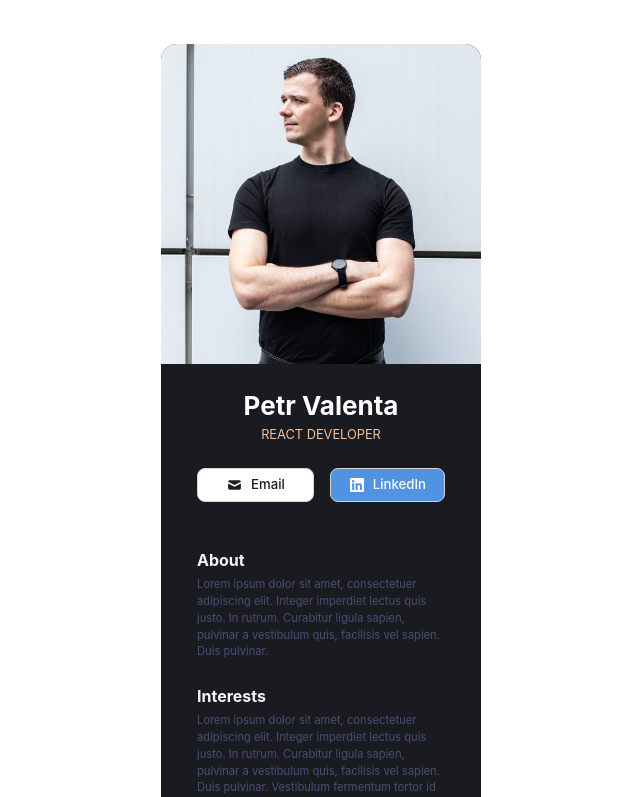
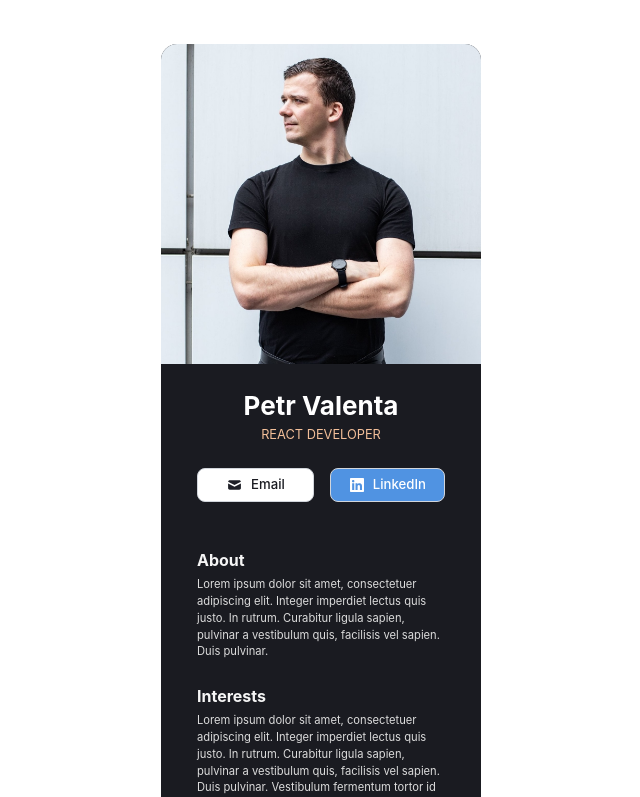
Before and after one commit to PetrValenta92/digital-business-card, a React (Vite) app: page / in a window 1280 px wide. Shown: the top 797 px of the page, without its empty margins (319-959 px from the left). Built offline with nearby package versions, Linux system fonts and the light colour scheme.

Commit message:
Update index.css

```diff
--- a/src/index.css
+++ b/src/index.css
@@ -12,6 +12,13 @@
   text-rendering: optimizeLegibility;
   -webkit-font-smoothing: antialiased;
   -moz-osx-font-smoothing: grayscale;
+}
+
+@media (prefers-color-scheme: light) {
+  :root {
+    color: rgba(220, 220, 220, 1);
+    background-color: #ffffff;
+  }
 }
 
 /* RESET */
@@ -66,10 +73,3 @@ p {
   font-size: 0.7rem;
   line-height: 1.5;
 }
-
-@media (prefers-color-scheme: light) {
-  :root {
-    color: rgba(74, 78, 116, 1);
-    background-color: #ffffff;
-  }
-}
```
